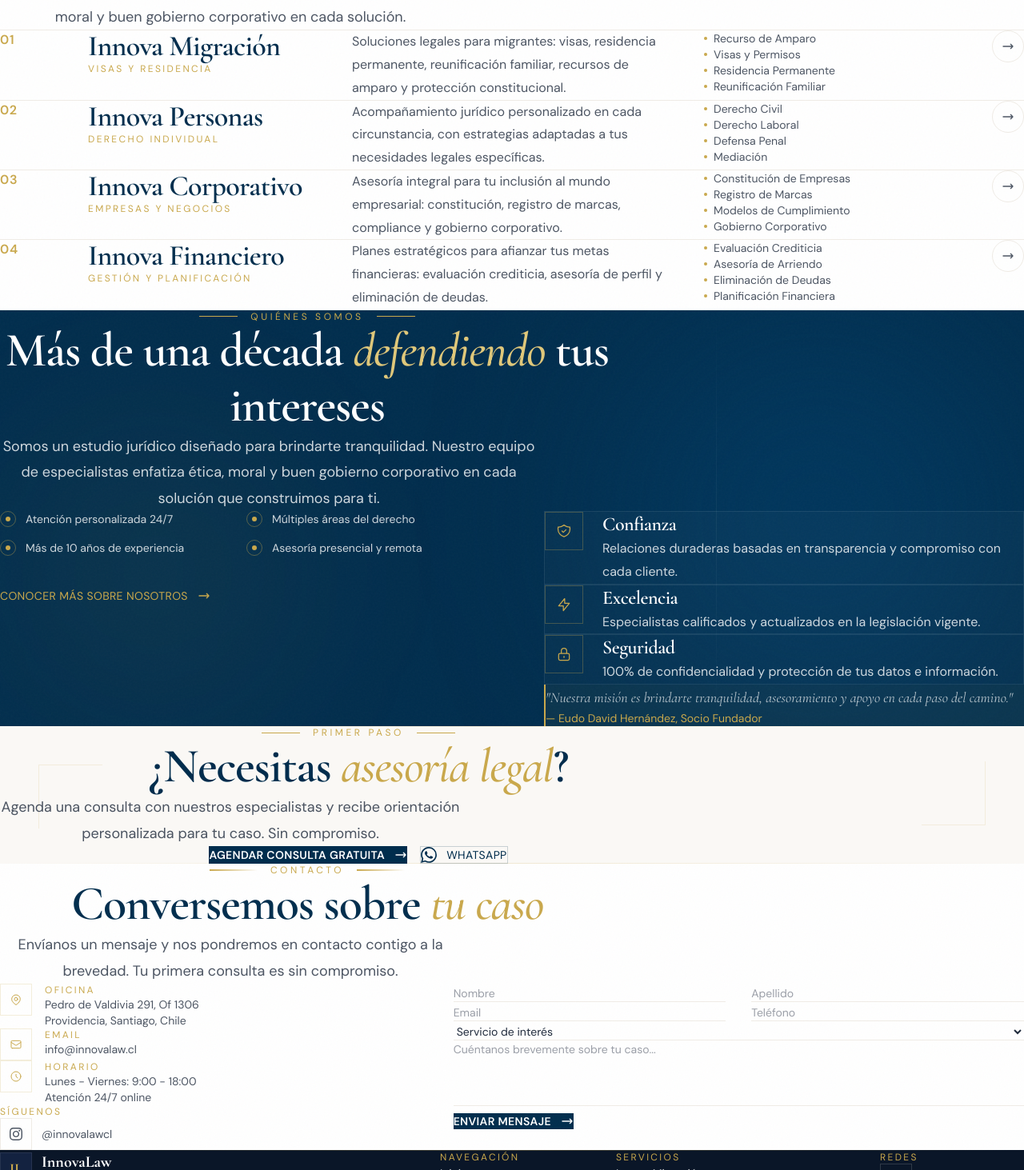
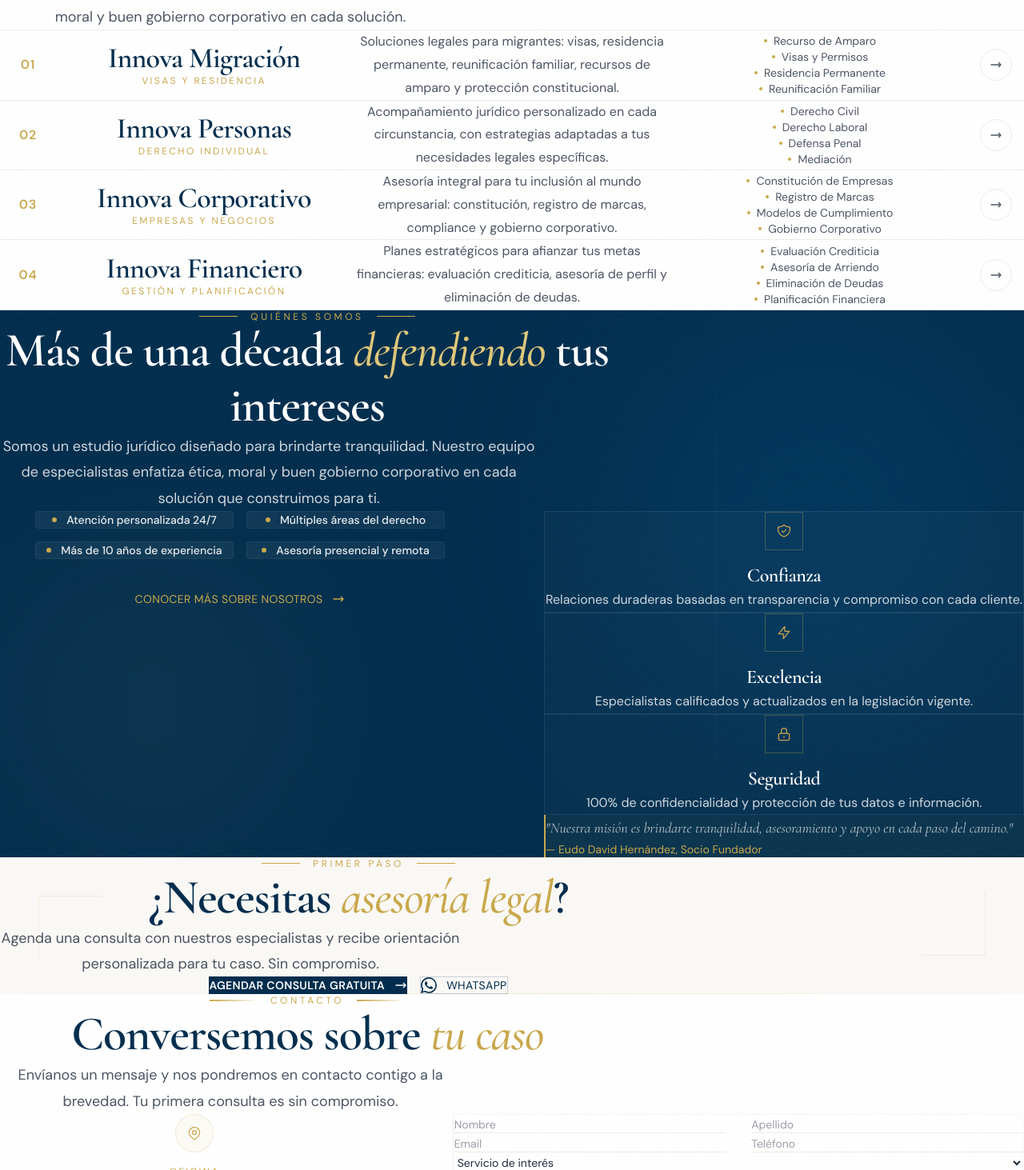
Before and after one commit to edgargomero/innovalaw-web, a React (Vite) app: page / in a window 1280 px wide. Shown: the part 1107-2570 px from the top of the page at 80% size. Built offline with nearby package versions, Linux system fonts and the light colour scheme.

Commit message:
fix(layout): apply deep centering to all component content, lists, and forms

```diff
--- a/src/components/About.tsx
+++ b/src/components/About.tsx
@@ -69,10 +69,10 @@ const About = () => {
             initial={{ opacity: 0, x: -30 }}
             animate={isInView ? { opacity: 1, x: 0 } : {}}
             transition={{ duration: 0.8, delay: 0.2 }}
-            className="flex flex-col gap-10 lg:pt-8"
+            className="flex flex-col gap-10 lg:pt-8 items-center text-center"
           >
             {/* Features list */}
-            <div className="grid grid-cols-1 sm:grid-cols-2 gap-4 mb-12">
+            <div className="grid grid-cols-1 sm:grid-cols-2 gap-4 mb-12 w-full max-w-lg mx-auto">
               {[
                 'Atención personalizada 24/7',
                 'Múltiples áreas del derecho',
@@ -84,12 +84,10 @@ const About = () => {
                   initial={{ opacity: 0, y: 10 }}
                   animate={isInView ? { opacity: 1, y: 0 } : {}}
                   transition={{ duration: 0.5, delay: 0.4 + index * 0.08 }}
-                  className="flex items-center gap-3"
+                  className="flex items-center justify-center gap-3 bg-white/5 py-4 px-4 rounded-sm border border-white/5"
                 >
-                  <div className="w-5 h-5 rounded-full border border-accent/40 flex items-center justify-center flex-shrink-0">
-                    <div className="w-1.5 h-1.5 bg-accent rounded-full" />
-                  </div>
-                  <span className="text-white/80 text-sm">{feature}</span>
+                  <div className="w-1.5 h-1.5 bg-accent rounded-full flex-shrink-0" />
+                  <span className="text-white/90 text-sm font-medium">{feature}</span>
                 </motion.div>
               ))}
             </div>
@@ -121,7 +119,7 @@ const About = () => {
                 transition={{ duration: 0.6, delay: 0.5 + index * 0.12 }}
                 className="group p-6 sm:p-8 border border-white/8 hover:border-accent/20 bg-white/[0.02] hover:bg-white/[0.04] transition-all duration-500"
               >
-                <div className="flex items-start gap-6">
+                <div className="flex flex-col items-center text-center gap-4">
                   <div className="w-12 h-12 border border-accent/30 flex items-center justify-center flex-shrink-0 group-hover:bg-accent/10 transition-colors duration-300">
                     <svg
                       className="w-5 h-5 text-accent"
--- a/src/components/Contact.tsx
+++ b/src/components/Contact.tsx
@@ -72,26 +72,26 @@ const Contact = () => {
             className="lg:col-span-5 flex flex-col justify-center"
           >
 
-            <div className="space-y-8 mb-12">
+            <div className="space-y-8 mb-12 flex flex-col items-center">
               {contactDetails.map((detail, index) => (
                 <motion.div
                   key={detail.label}
                   initial={{ opacity: 0, y: 15 }}
                   animate={isInView ? { opacity: 1, y: 0 } : {}}
                   transition={{ duration: 0.5, delay: 0.3 + index * 0.1 }}
-                  className="flex items-start gap-4"
+                  className="flex flex-col items-center text-center gap-4"
                 >
-                  <div className="w-10 h-10 border border-accent/20 flex items-center justify-center flex-shrink-0">
-                    <svg className="w-4 h-4 text-accent" fill="none" stroke="currentColor" viewBox="0 0 24 24">
+                  <div className="w-12 h-12 border border-accent/20 flex items-center justify-center flex-shrink-0 bg-accent/5 rounded-full">
+                    <svg className="w-5 h-5 text-accent" fill="none" stroke="currentColor" viewBox="0 0 24 24">
                       <path strokeLinecap="round" strokeLinejoin="round" strokeWidth={1.5} d={detail.icon} />
                     </svg>
                   </div>
                   <div>
-                    <span className="text-xs uppercase tracking-[0.2em] text-accent block mb-1">
+                    <span className="text-xs uppercase tracking-[0.2em] text-accent block mb-2">
                       {detail.label}
                     </span>
                     {detail.lines.map((line, i) => (
-                      <p key={i} className="text-slate/80 text-sm">
+                      <p key={i} className="text-slate/80 text-base leading-relaxed">
                         {detail.href ? (
                           <a href={detail.href} className="hover:text-accent transition-colors">{line}</a>
                         ) : line}
@@ -107,22 +107,23 @@ const Contact = () => {
               initial={{ opacity: 0, y: 15 }}
               animate={isInView ? { opacity: 1, y: 0 } : {}}
               transition={{ duration: 0.5, delay: 0.7 }}
+              className="text-center flex flex-col items-center"
             >
-              <span className="text-xs uppercase tracking-[0.2em] text-accent block mb-4">
+              <span className="text-xs uppercase tracking-[0.2em] text-accent block mb-6">
                 Síguenos
               </span>
               <a
                 href="https://instagram.com/innovalawcl"
                 target="_blank"
                 rel="noopener noreferrer"
-                className="group inline-flex items-center gap-3 text-slate/80 hover:text-accent transition-colors"
+                className="group inline-flex items-center gap-3 text-slate/80 hover:text-accent transition-colors bg-white border border-warm-gray px-6 py-3 rounded-full hover:border-accent hover:bg-accent/5"
               >
-                <div className="w-10 h-10 border border-warm-gray flex items-center justify-center group-hover:border-accent group-hover:bg-accent/5 transition-all">
-                  <svg className="w-4 h-4" fill="currentColor" viewBox="0 0 24 24">
-                    <path d="M12 2.163c3.204 0 3.584.012 4.85.07 3.252.148 4.771 1.691 4.919 4.919.058 1.265.069 1.645.069 4.849 0 3.205-.012 3.584-.069 4.849-.149 3.225-1.664 4.771-4.919 4.919-1.266.058-1.644.07-4.85.07-3.204 0-3.584-.012-4.849-.07-3.26-.149-4.771-1.699-4.919-4.92-.058-1.265-.07-1.644-.07-4.849 0-3.204.013-3.583.07-4.849.149-3.227 1.664-4.771 4.919-4.919 1.266-.057 1.645-.069 4.849-.069zm0-2.163c-3.259 0-3.667.014-4.947.072-4.358.2-6.78 2.618-6.98 6.98-.059 1.281-.073 1.689-.073 4.948 0 3.259.014 3.668.072 4.948.2 4.358 2.618 6.78 6.98 6.98 1.281.058 1.689.072 4.948.072 3.259 0 3.668-.014 4.948-.072 4.354-.2 6.782-2.618 6.979-6.98.059-1.28.073-1.689.073-4.948 0-3.259-.014-3.667-.072-4.947-.196-4.354-2.617-6.78-6.979-6.98-1.281-.059-1.69-.073-4.949-.073zm0 5.838c-3.403 0-6.162 2.759-6.162 6.162s2.759 6.163 6.162 6.163 6.162-2.759 6.162-6.163c0-3.403-2.759-6.162-6.162-6.162zm0 10.162c-2.209 0-4-1.79-4-4 0-2.209 1.791-4 4-4s4 1.791 4 4c0 2.21-1.791 4-4 4zm6.406-11.845c-.796 0-1.441.645-1.441 1.44s.645 1.44 1.441 1.44c.795 0 1.439-.645 1.439-1.44s-.644-1.44-1.439-1.44z" />
+                <div className="w-5 h-5 flex items-center justify-center">
+                  <svg className="w-5 h-5" fill="currentColor" viewBox="0 0 24 24">
+                    <path d="M12 2.163c3.204 0 3.584.012 4.85.07 3.252.148 4.771 1.691 4.919 4.919.058 1.265.069 1.645.069 4.849 0 3.205-.012 3.584-.069 4.849-.149 3.225-1.664 4.771-4.919 4.919-1.266.058-1.644.07-4.85.07-3.204 0-3.584-.012-4.849-.07-3.26-.149-4.771-1.699-4.919-4.92-.058-1.265-.07-1.644-.07-4.849 0-3.204.013-3.583.07-4.849.149-3.227 1.664-4.771 4.919-4.919 1.266-.057 1.645-.069 4.849-.069zm0-2.163c-3.259 0-3.667.014-4.947.072-4.358.2-6.78 2.618-6.98 6.98-.059 1.281-.073 1.689-.073 4.948 0 3.259.014 3.668.072 4.948.2 4.358 2.618 6.78 6.98 6.98 1.281.058 1.689.072 4.948.072 3.259 0 3.668-.014 4.948-.072 4.354-.2 6.782-2.618 6.979-6.98.059-1.28.073-1.689.073-4.949-.073zm0 5.838c-3.403 0-6.162 2.759-6.162 6.162s2.759 6.163 6.162 6.163 6.162-2.759 6.162-6.163c0-3.403-2.759-6.162-6.162-6.162zm0 10.162c-2.209 0-4-1.79-4-4 0-2.209 1.791-4 4-4s4 1.791 4 4c0 2.21-1.791 4-4 4zm6.406-11.845c-.796 0-1.441.645-1.441 1.44s.645 1.44 1.441 1.44c.795 0 1.439-.645 1.439-1.44s-.644-1.44-1.439-1.44z" />
                   </svg>
                 </div>
-                <span className="text-sm">@innovalawcl</span>
+                <span className="text-sm font-medium">Instagram</span>
               </a>
             </motion.div>
           </motion.div>
@@ -134,8 +135,8 @@ const Contact = () => {
             transition={{ duration: 0.8, delay: 0.2 }}
             className="lg:col-span-7"
           >
-            <form onSubmit={handleSubmit} className="space-y-6 sm:space-y-8">
-              <div className="grid grid-cols-1 sm:grid-cols-2 gap-x-8">
+            <form onSubmit={handleSubmit} className="space-y-6 sm:space-y-8 bg-white p-8 sm:p-10 border border-warm-gray/30 shadow-sm rounded-sm">
+              <div className="grid grid-cols-1 sm:grid-cols-2 gap-x-8 gap-y-6">
                 <div>
                   <input type="text" required placeholder="Nombre" className={inputClasses} />
                 </div>
@@ -144,7 +145,7 @@ const Contact = () => {
                 </div>
               </div>
 
-              <div className="grid grid-cols-1 sm:grid-cols-2 gap-x-8">
+              <div className="grid grid-cols-1 sm:grid-cols-2 gap-x-8 gap-y-6">
                 <div>
                   <input type="email" required placeholder="Email" className={inputClasses} />
                 </div>
@@ -173,7 +174,7 @@ const Contact = () => {
                 />
               </div>
 
-              <div className="pt-6">
+              <div className="pt-6 flex justify-center">
                 <motion.button
                   type="submit"
                   className="group w-full sm:w-auto inline-flex items-center justify-center gap-3 px-12 py-5 bg-primary-deeper text-white text-sm font-semibold tracking-wide uppercase hover:bg-primary-dark transition-all duration-300"
@@ -191,17 +192,17 @@ const Contact = () => {
                 <motion.div
                   initial={{ opacity: 0, y: 10 }}
                   animate={{ opacity: 1, y: 0 }}
-                  className="mt-6 p-5 border border-accent/20 bg-accent/5"
+                  className="mt-6 p-5 border border-accent/20 bg-accent/5 rounded-sm"
                 >
-                  <div className="flex items-center gap-3">
-                    <div className="w-8 h-8 bg-accent/10 flex items-center justify-center flex-shrink-0">
+                  <div className="flex items-center justify-center gap-3">
+                    <div className="w-8 h-8 bg-accent/10 flex items-center justify-center flex-shrink-0 rounded-full">
                       <svg className="w-4 h-4 text-accent" fill="none" stroke="currentColor" viewBox="0 0 24 24">
                         <path strokeLinecap="round" strokeLinejoin="round" strokeWidth={2} d="M5 13l4 4L19 7" />
                       </svg>
                     </div>
                     <div>
-                      <p className="text-primary-deeper font-semibold text-sm">Mensaje enviado</p>
-                      <p className="text-slate/80 text-xs">Nos pondremos en contacto pronto.</p>
+                      <p className="text-primary-deeper font-semibold text-sm text-center">Mensaje enviado</p>
+                      <p className="text-slate/80 text-xs text-center">Nos pondremos en contacto pronto.</p>
                     </div>
                   </div>
                 </motion.div>
--- a/src/components/Services.tsx
+++ b/src/components/Services.tsx
@@ -88,14 +88,14 @@ const Services = () => {
               transition={{ duration: 0.7, delay: index * 0.1 }}
               className="group border-t border-warm-gray last:border-b"
             >
-              <div className="py-14 lg:py-18 grid grid-cols-1 md:grid-cols-12 gap-8 md:gap-10 items-start">
+              <div className="py-14 lg:py-18 grid grid-cols-1 md:grid-cols-12 gap-8 md:gap-10 items-center text-center">
                 {/* Number */}
-                <div className="md:col-span-1">
+                <div className="md:col-span-1 flex justify-center">
                   <span className="text-base text-accent font-semibold tracking-wider">{service.id}</span>
                 </div>
 
                 {/* Title */}
-                <div className="md:col-span-11 lg:col-span-3">
+                <div className="md:col-span-11 lg:col-span-3 flex flex-col items-center">
                   <h3 className="text-3xl lg:text-4xl font-['Cormorant_Garamond'] font-bold text-primary-deeper group-hover:text-primary transition-colors duration-300">
                     {service.title}
                   </h3>
@@ -106,14 +106,14 @@ const Services = () => {
 
                 {/* Description */}
                 <div className="md:col-span-7 lg:col-span-4">
-                  <p className="text-slate/80 leading-[1.8] text-sm sm:text-base">
+                  <p className="text-slate/80 leading-[1.8] text-sm sm:text-base px-4">
                     {service.description}
                   </p>
                 </div>
 
                 {/* Features */}
-                <div className="md:col-span-4 lg:col-span-3">
-                  <ul className="space-y-2">
+                <div className="md:col-span-4 lg:col-span-3 flex justify-center">
+                  <ul className="space-y-2 flex flex-col items-center">
                     {service.features.map((feature) => (
                       <li key={feature} className="flex items-center gap-2 text-sm text-slate/80 group-hover:text-slate/80 transition-colors">
                         <span className="w-1 h-1 bg-accent rounded-full flex-shrink-0" />
@@ -124,7 +124,7 @@ const Services = () => {
                 </div>
 
                 {/* Arrow */}
-                <div className="md:col-span-1 flex md:justify-end">
+                <div className="md:col-span-1 flex justify-center">
                   <motion.div
                     className="w-10 h-10 border border-warm-gray rounded-full flex items-center justify-center group-hover:border-accent group-hover:bg-accent transition-all duration-300"
                     whileHover={{ scale: 1.1 }}
```
